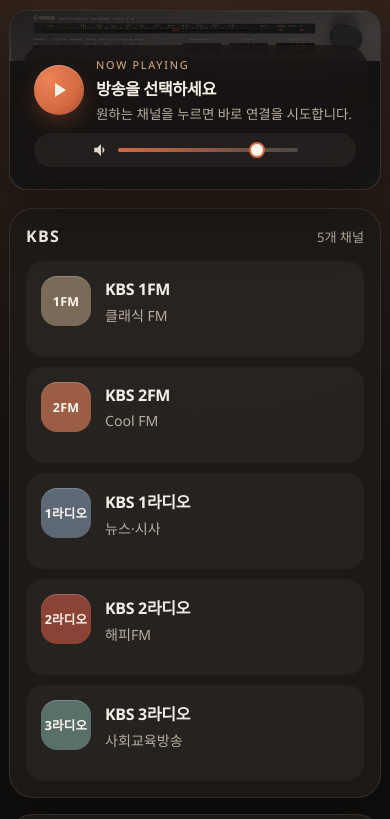
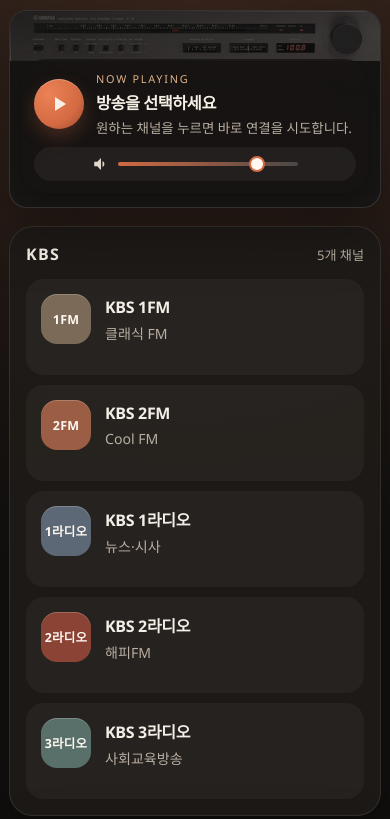
Before and after one commit to ducklove/fm_radio, a plain HTML site: page index.html in a window 390 px wide. Shown: the top 819 px of the page. Drawn offline with nearby package versions, Linux system fonts and the light colour scheme.

Commit message:
Rebalance hero height and player position

```diff
--- a/index.html
+++ b/index.html
@@ -71,7 +71,7 @@
                 linear-gradient(180deg, rgba(18, 17, 16, 0.92), rgba(18, 17, 16, 0.74)),
                 #2a2623;
             margin-bottom: 18px;
-            min-height: 220px;
+            min-height: 248px;
         }
 
         .site-banner {
@@ -87,7 +87,7 @@
             position: absolute;
             left: 24px;
             right: 24px;
-            bottom: 18px;
+            bottom: 24px;
         }
 
         .player-bar {
@@ -374,13 +374,13 @@
 
             .hero-visual {
                 border-radius: 18px;
-                min-height: 180px;
+                min-height: 198px;
             }
 
             .hero-player-wrap {
                 left: 12px;
                 right: 12px;
-                bottom: 10px;
+                bottom: 14px;
             }
 
             .player-bar {
```
